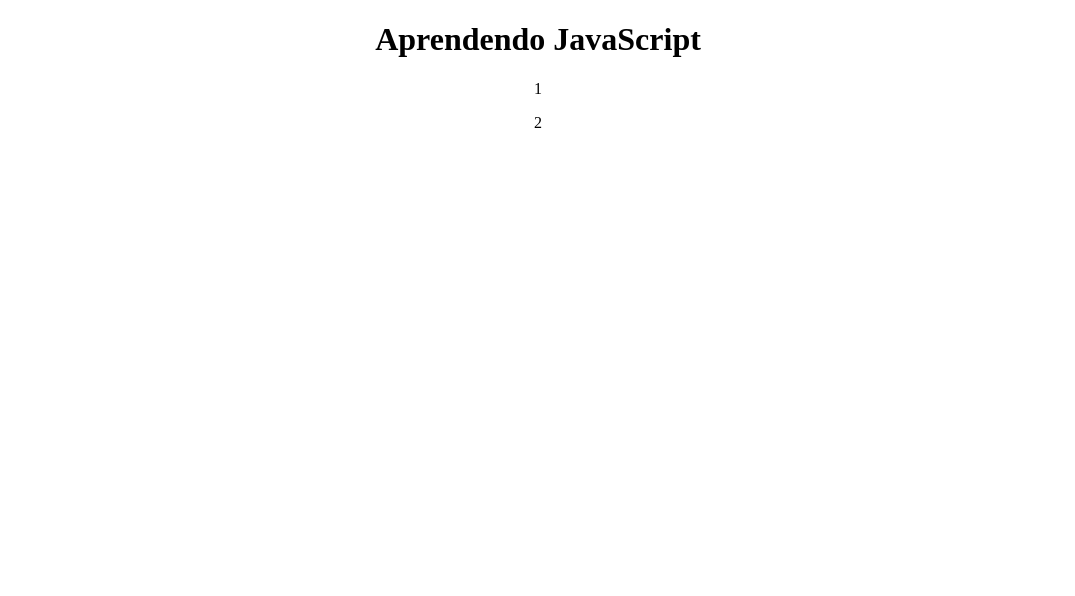
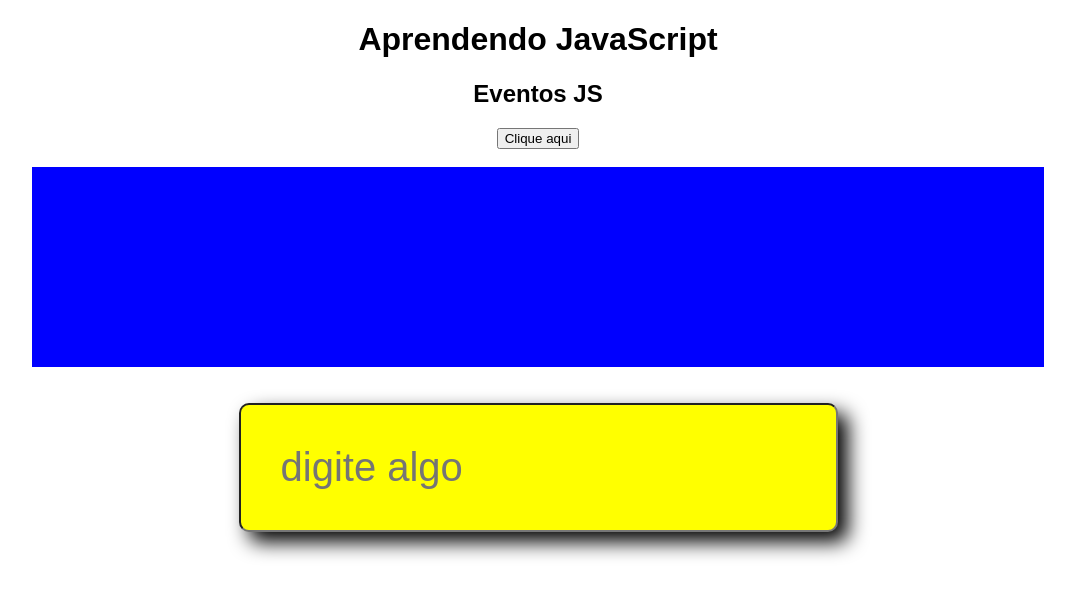
Before and after one commit to bernardodm/javascript, a plain HTML site: page aulas-js/index.html in a window 1280 px wide. Shown: the whole page, without its empty margins (102-1177 px from the left). Drawn offline with Linux system fonts and the light colour scheme.

Commit message:
teste de eventos

```diff
--- a/aulas-js/index.html
+++ b/aulas-js/index.html
@@ -8,13 +8,21 @@
     <style>
         body {
             text-align: center;
+            font-family: Arial, Helvetica, sans-serif;
         }
     </style>
 </head>
 <body>
     <h1>Aprendendo JavaScript</h1>
+    <h2>Eventos JS</h2>
     <p id="texto"></p>
-
+    <button ondblclick="clicou2()">Clique aqui</button>
+    <br>
+    <br>
+    <div id="mouse" onmouseover="viraVermelho()" onmouseout="voltaAzul()" style="margin:auto auto; width:80%; height: 200px; background:blue;"></div>
+    <br>
+    <br>
+    <input onkeydown="press()" onkeyup="solta()" id="campo" style="font-family: Arial, Helvetica, sans-serif; padding:40px; font-size:40px; border-radius: 10px; box-shadow: 10px 10px 20px black; background-color: yellow;" type="text" placeholder="digite algo">
     <script src="script.js"></script>
 </body>
 </html>
--- a/aulas-js/script.js
+++ b/aulas-js/script.js
@@ -1,16 +1,57 @@
-document.getElementById("texto").innerHTML="Meu primeiro texto <b>JS</b>";
-
-console.log('Oi, isso é um console.log')
-
-//Esse é um comentário
 /*
-Esse tabém é um comentário
-*/
-//declaração de variaveis
-let x=1;
-{
-    let x=2;
-    document.write(x)
+function soma(valor1,valor2){
+    return valor1 + valor2;
 }
 
-document.getElementById("texto").innerHTML=(x);
+function realParaDolar (real,dolar){
+    return real*dolar;
+}
+
+function alertaOla (){
+    alert ("Olá, pessoal");
+}
+
+function paraCelsius (valor){
+    return (5/9) * (valor - 32);
+}
+
+var x = paraCelsius(77);
+
+var total = soma (5,5)
+
+alert (total)
+
+var y = realParaDolar(10, 5.08);
+
+document.getElementById("texto").innerHTML = total;
+*/
+
+
+function clicou (){
+    document.body.style.backgroundColor = "blue";
+}
+
+function clicou2 (){
+    alert ("evento de clique duplo");
+}
+
+function viraVermelho (){
+    let div = document.getElementById("mouse");
+    div.style.backgroundColor = "red";
+}
+
+function voltaAzul (){
+    let div = document.getElementById("mouse");
+    div.style.backgroundColor = "blue";
+}
+
+function press (){
+    let input = document.getElementById("campo");
+    input.style.backgroundColor = "red";
+
+}
+
+function solta (){
+    let input = document.getElementById("campo");
+    input.style.backgroundColor = "yellow";
+}
```
